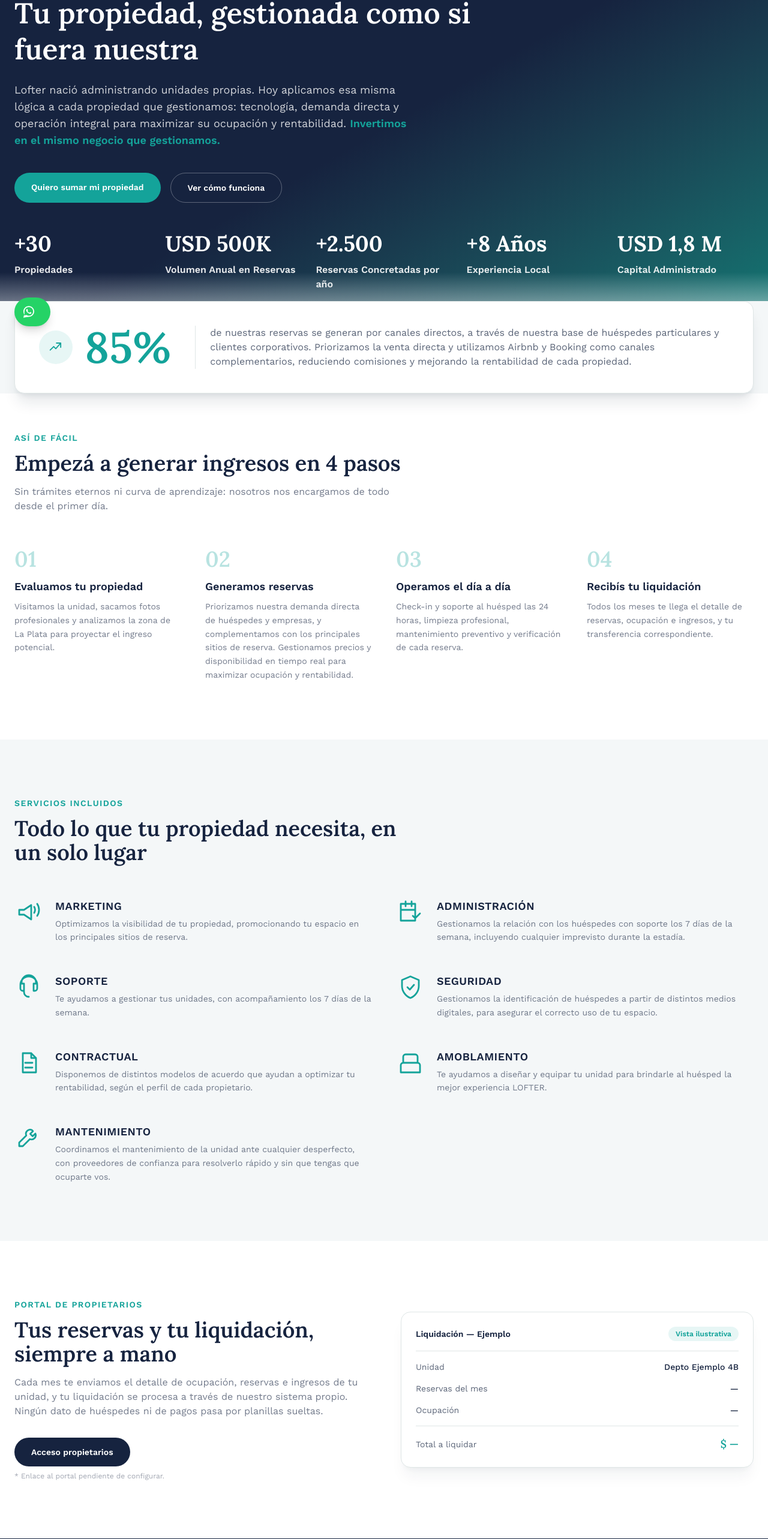
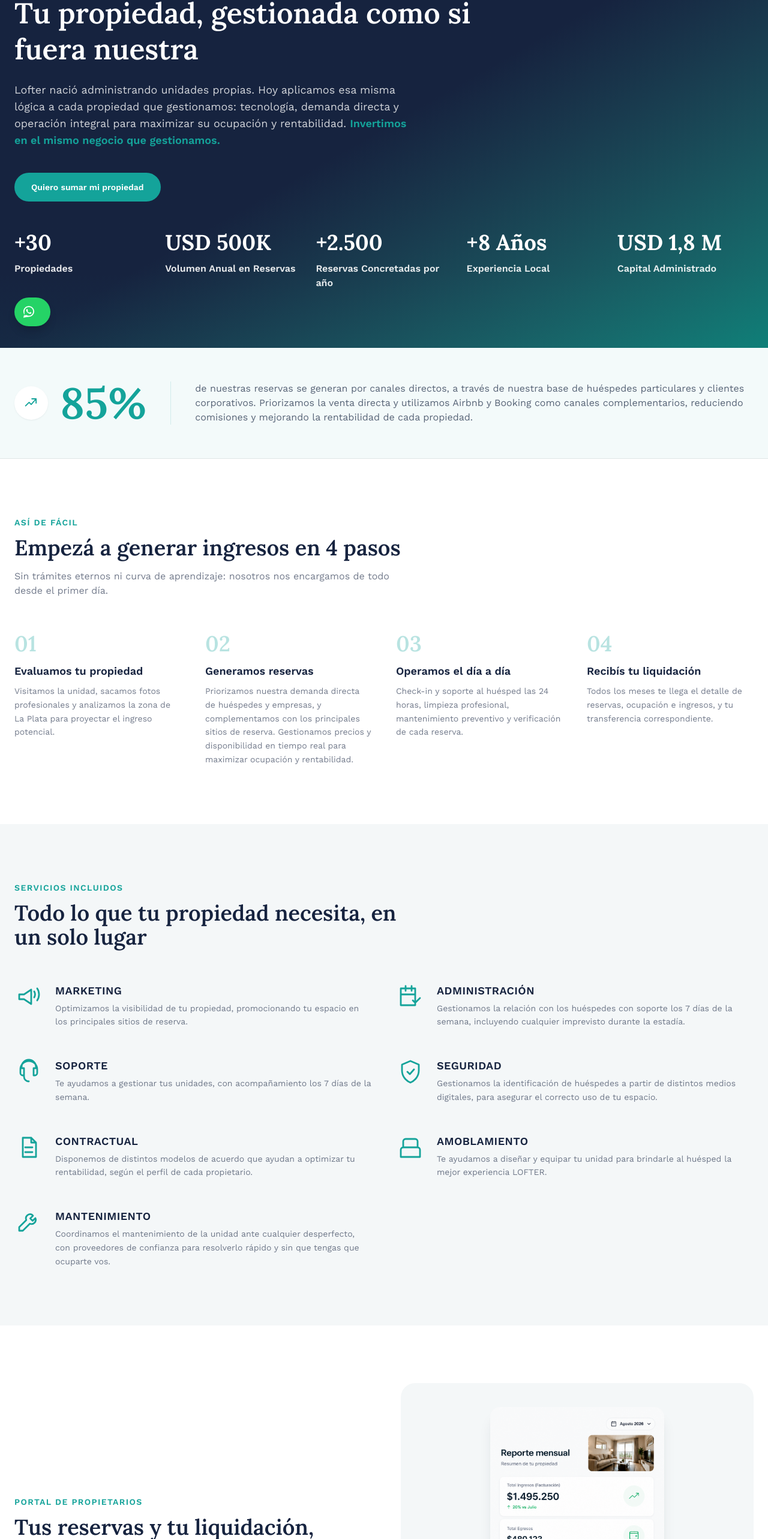
Before and after one commit to germanarias09-dotcom/lofter-site, a Next.js app: page /propietarios in a window 1280 px wide. Shown: the part 232-2798 px from the top of the page at 60% size. Built offline with nearby package versions, Linux system fonts and the light colour scheme.

Commit message:
Quitar boton Ver como funciona, banda 85%% integrada al flujo, reemplazar mock del portal por captura real

```diff
--- a/src/app/propietarios/page.tsx
+++ b/src/app/propietarios/page.tsx
@@ -1,4 +1,5 @@
 import type { Metadata } from "next";
+import Image from "next/image";
 import Nav from "@/components/Nav";
 import Footer from "@/components/Footer";
 import WhatsAppButton from "@/components/WhatsAppButton";
@@ -165,12 +166,6 @@ export default function PropietariosPage() {
               >
                 Quiero sumar mi propiedad
               </a>
-              <a
-                href="#servicios"
-                className="rounded-full border border-white/30 px-7 py-3.5 text-sm font-semibold text-white transition-colors hover:border-white"
-              >
-                Ver cómo funciona
-              </a>
             </div>
 
             {/* LOFTER EN NUMEROS — continúa el mismo degradado del hero, sin tarjeta aparte */}
@@ -190,16 +185,15 @@ export default function PropietariosPage() {
             </div>
           </div>
 
-          {/* Se aclara hacia abajo, como en renteo.com.co, para entrar suave a la seccion clara siguiente */}
-          <div className="pointer-events-none absolute inset-x-0 bottom-0 h-32 bg-gradient-to-b from-transparent to-bg-soft" />
+          {/* Se aclara hacia abajo, como en renteo.com.co, para entrar suave a la banda teal siguiente */}
+          <div className="pointer-events-none absolute inset-x-0 bottom-0 h-32 bg-gradient-to-b from-transparent to-teal/5" />
         </section>
 
-        {/* CANALES DE RESERVA — tarjeta flotante que conecta el hero con el resto del contenido */}
-        <section className="relative z-10 -mt-16 bg-bg-soft px-6 sm:-mt-20">
-          <div className="mx-auto max-w-7xl rounded-2xl border border-line bg-white p-8 shadow-xl shadow-navy/10 sm:p-10">
-            <div className="flex flex-col gap-6 sm:flex-row sm:items-center">
-              <div className="flex shrink-0 items-center gap-5 sm:border-r sm:border-line sm:pr-10">
-                <span className="flex h-14 w-14 shrink-0 items-center justify-center rounded-full bg-teal/10 text-teal">
+        {/* CANALES DE RESERVA — banda que continúa el tono teal del hero hacia la seccion clara */}
+        <section className="border-b border-line bg-teal/5 py-14">
+          <div className="mx-auto flex max-w-7xl flex-col gap-6 px-6 sm:flex-row sm:items-center sm:gap-10">
+            <div className="flex shrink-0 items-center gap-5 sm:border-r sm:border-teal/15 sm:pr-10">
+              <span className="flex h-14 w-14 shrink-0 items-center justify-center rounded-full bg-white text-teal shadow-sm shadow-navy/5">
                 <svg viewBox="0 0 24 24" className="h-7 w-7" fill="none" stroke="currentColor" strokeWidth={1.6}>
                   <path d="M4 16l5-5 3 3 7-8M13 6h6v6" strokeLinecap="round" strokeLinejoin="round" />
                 </svg>
@@ -216,11 +210,10 @@ export default function PropietariosPage() {
               rentabilidad de cada propiedad.
             </p>
           </div>
-          </div>
         </section>
 
         {/* PROCESO */}
-        <section className="mx-auto max-w-7xl px-6 pb-24 pt-16">
+        <section className="mx-auto max-w-7xl px-6 py-24">
           <p className="text-sm font-semibold uppercase tracking-widest text-teal">
             Así de fácil
           </p>
@@ -307,31 +300,14 @@ export default function PropietariosPage() {
               </p>
             </div>
 
-            <div className="rounded-2xl border border-line bg-white p-6 shadow-xl shadow-navy/5">
-              <div className="flex items-center justify-between border-b border-line pb-4">
-                <span className="text-sm font-semibold text-navy">Liquidación — Ejemplo</span>
-                <span className="rounded-full bg-teal/10 px-3 py-1 text-xs font-semibold text-teal">
-                  Vista ilustrativa
-                </span>
-              </div>
-              <ul className="mt-4 space-y-4 text-sm">
-                <li className="flex items-center justify-between">
-                  <span className="text-navy/70">Unidad</span>
-                  <span className="font-medium text-navy">Depto Ejemplo 4B</span>
-                </li>
-                <li className="flex items-center justify-between">
-                  <span className="text-navy/70">Reservas del mes</span>
-                  <span className="font-medium text-navy">—</span>
-                </li>
-                <li className="flex items-center justify-between">
-                  <span className="text-navy/70">Ocupación</span>
-                  <span className="font-medium text-navy">—</span>
-                </li>
-                <li className="flex items-center justify-between border-t border-line pt-4">
-                  <span className="text-navy/70">Total a liquidar</span>
-                  <span className="font-display text-lg font-semibold text-teal">$ —</span>
-                </li>
-              </ul>
+            <div className="flex justify-center rounded-3xl bg-bg-soft p-6 sm:p-10">
+              <Image
+                src="/reporte-mensual.png"
+                alt="Reporte mensual del portal de propietarios LOFTER"
+                width={872}
+                height={1804}
+                className="h-auto max-h-[600px] w-auto rounded-2xl shadow-xl shadow-navy/10"
+              />
             </div>
           </div>
         </section>
```
Also changed, not shown: public/reporte-mensual.png (added). Lines whose indentation alone changed are shown as unchanged.
